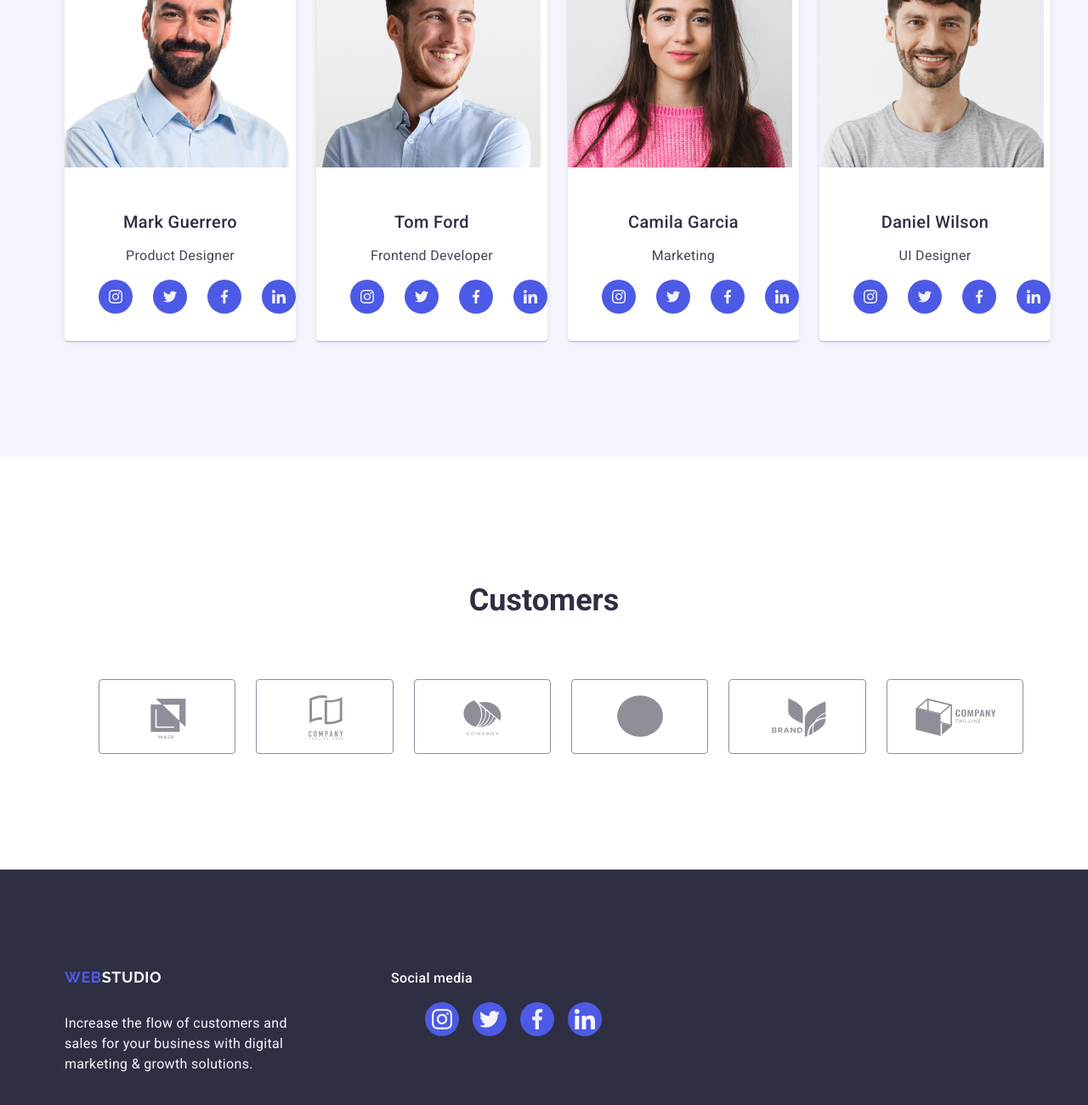
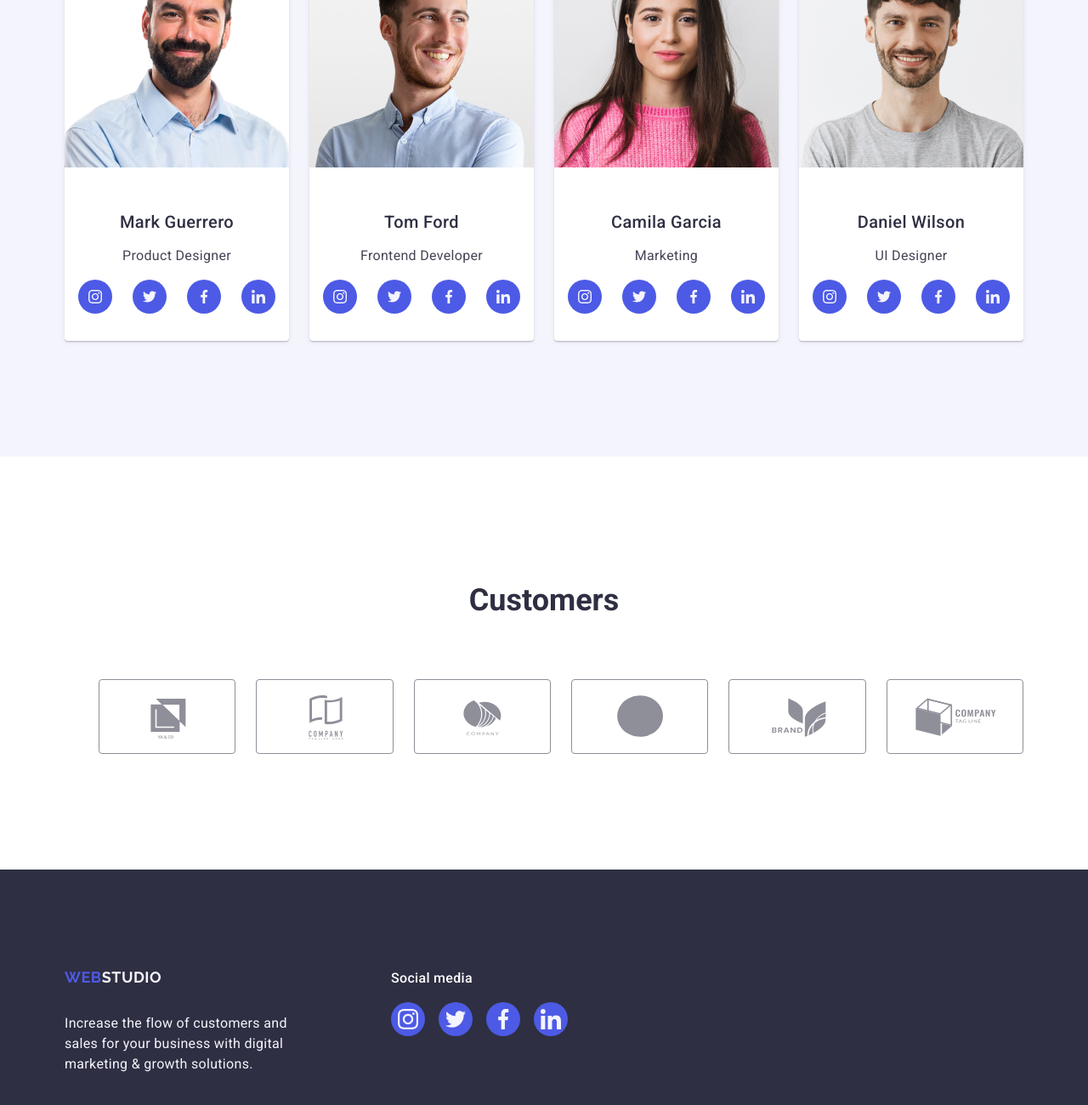
Before and after one commit to turbomatrixxxl/goit-markup-hw-04, a plain HTML site: page index.html in a window 1280 px wide. Shown: the part 2067-3367 px from the top of the page at 85% size. Drawn offline with nearby package versions, Linux system fonts and the light colour scheme.

Commit message:
final modifications

```diff
--- a/css/styles.css
+++ b/css/styles.css
@@ -306,6 +306,7 @@ header > .header-div {
   justify-content: center;
   gap: 24px;
   list-style: none;
+  padding: 0;
 }
 
 .studio-third-section-social-media-list-item {
@@ -544,6 +545,7 @@ header > .header-div {
   display: flex;
   gap: 16px;
   list-style: none;
+  padding: 0;
 }
 
 .footer-social-media-list-item {
--- a/index.html
+++ b/index.html
@@ -482,7 +482,7 @@
             digital marketing & growth solutions.
           </p>
         </div>
-        <div>
+        <div class="footer-social-media-div">
           <p class="footer-social-media-parargraph">Social media</p>
 
           <!-- social media list -->
```
Also changed, not shown: images/icons.svg.
